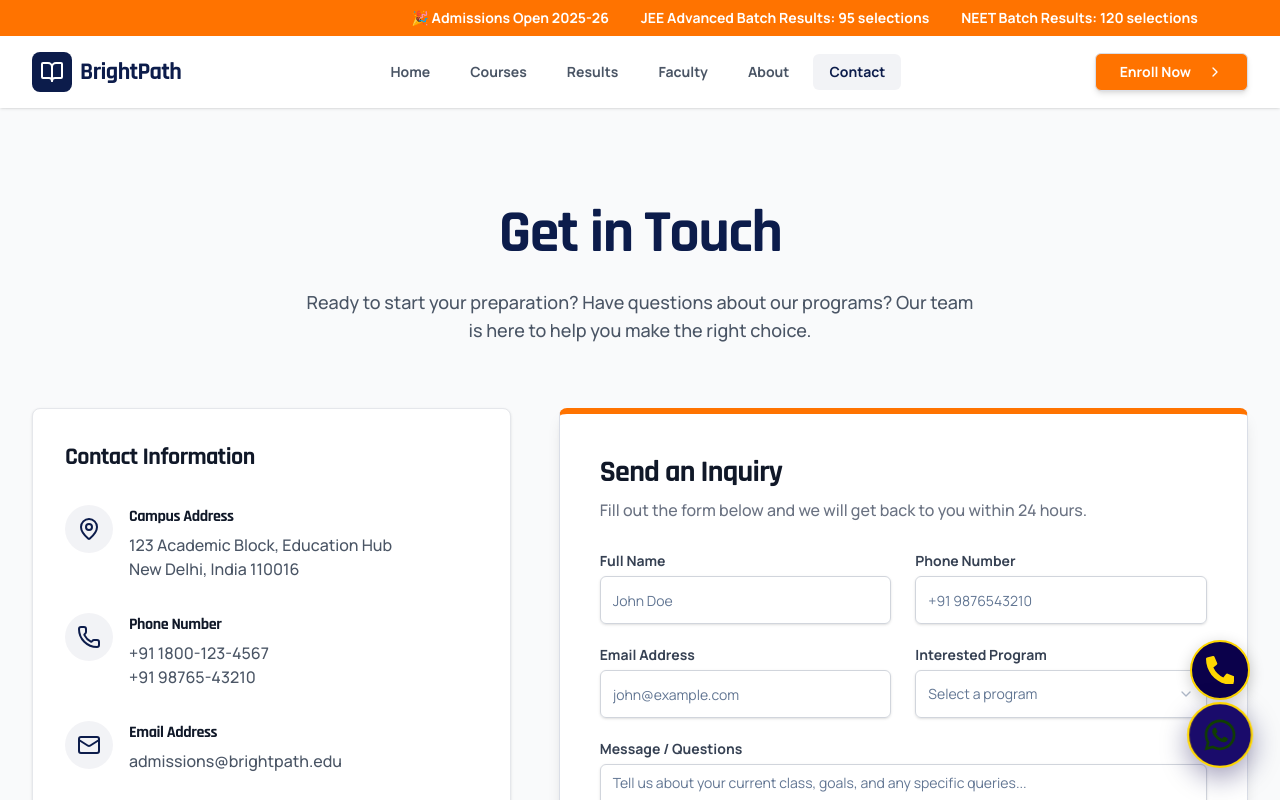
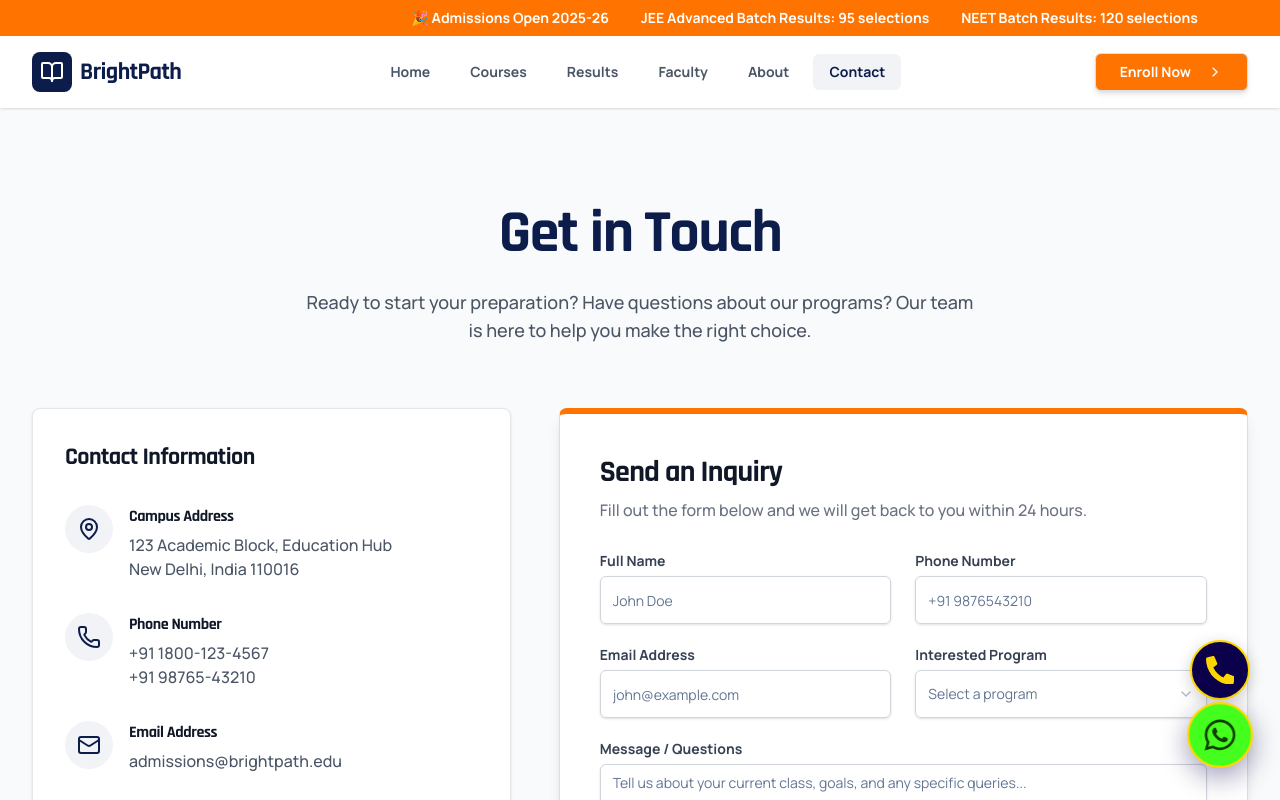
Before and after one commit to aksri648/coaching_web_2, a React (Vite) app: page /contact in a window 1280 px wide. In both pictures the pointer is over the link 1220 px from the left and 740 px from the top of the page. Shown: the top 800 px of the page. Built offline with nearby package versions, Linux system fonts and the light colour scheme.

Commit message:
fixed colour of whatsapp button

```diff
--- a/src/components/callbutton-whatsappbutton/whatsappbtn.css
+++ b/src/components/callbutton-whatsappbutton/whatsappbtn.css
@@ -18,7 +18,7 @@
 }
 
 .whatsapp-button:hover {
-  background: #1a0b6b; /* Lighter navy */
+  background: #44ff1e; /* Lighter navy */
   transform: translateY(-5px) scale(1.1);
   box-shadow: 0 8px 25px rgba(11, 1, 75, 0.4);
   border-color: #FFD700;
```
